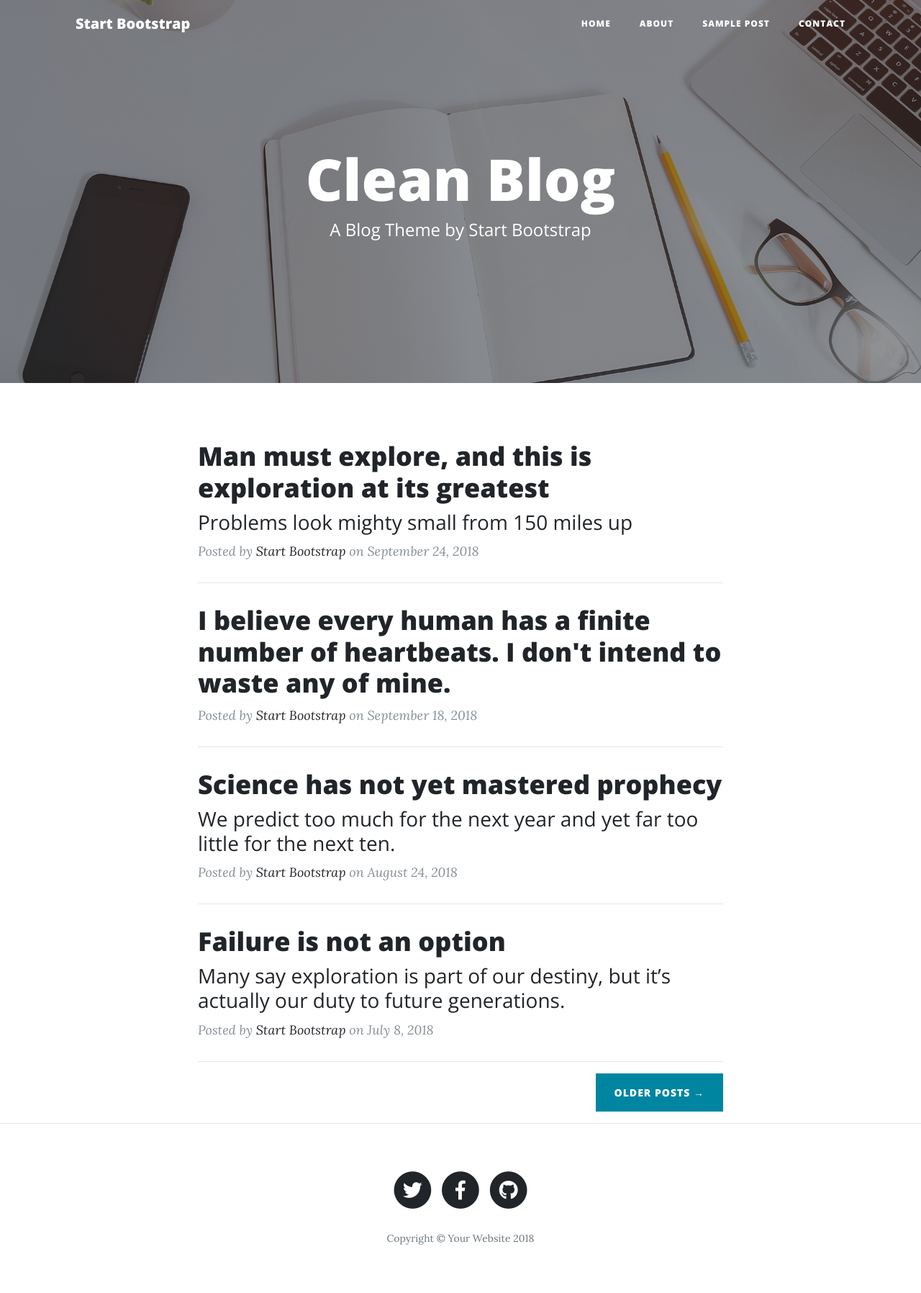
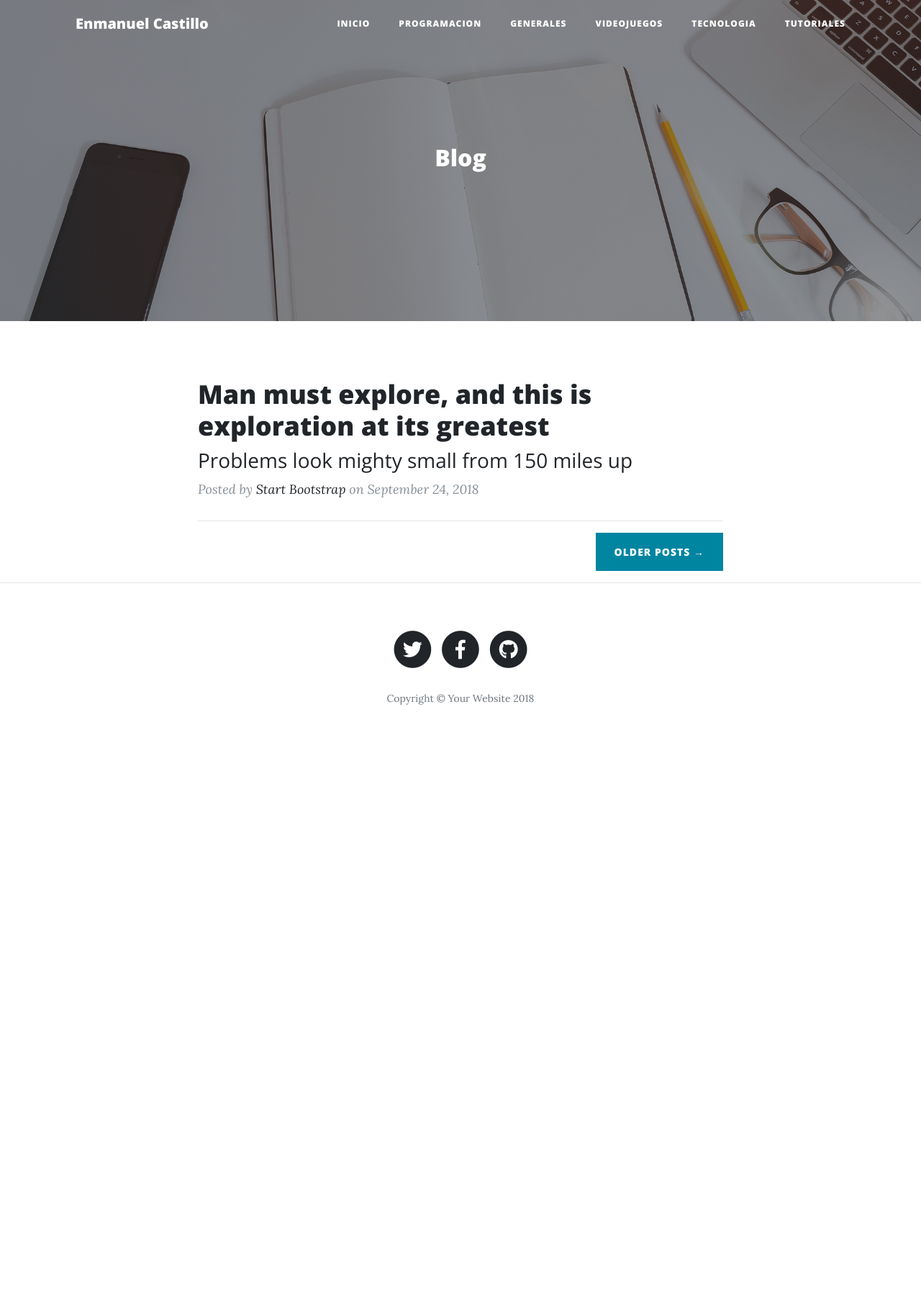
Before and after one commit to enmanuelCastillo5/django_blog, a Django app: page / in a window 1280 px wide. Shown: the whole page at 72% size. After the commit the page ends 979 px from the top, so only its background shows below. Run offline with Django 3.2, Linux system fonts and the light colour scheme; some libraries are stand-ins or nearby versions.

Commit message:
generando paginas template

```diff
--- a/aplicaciones/blog/urls.py
+++ b/aplicaciones/blog/urls.py
@@ -1,5 +1,10 @@
 from django.urls import path
-from .views import home
+from .views import *
 urlpatterns = [
-    path('', home, name = 'index.html'),
+    path('', home, name = 'index'),
+    path('generales/', generales, name = 'generales'),
+    path('programacion/', programacion, name = 'programacion'),
+    path('tecnologia/', tecnologia, name = 'tecnologia'),
+    path('tutoriales/', tutoriales, name = 'tutoriales'),
+    path('videojuegos/', videojuegos, name = 'videojuegos')
 ]
--- a/aplicaciones/blog/views.py
+++ b/aplicaciones/blog/views.py
@@ -2,3 +2,18 @@ from django.shortcuts import render
 
 def home(request):
     return render(request, 'index.html')
+
+def generales(request):
+    return render(request, 'generales.html')
+
+def programacion(request):
+    return render(request, 'programacion.html')
+
+def videojuegos(request):
+    return render(request, 'videojuegos.html')
+
+def tecnologia(request):
+    return render(request, 'tecnologia.html')
+
+def tutoriales(request):
+    return render(request, 'tutoriales.html')
--- a/templates/index.html
+++ b/templates/index.html
@@ -9,7 +9,7 @@
     <meta name="description" content="">
     <meta name="author" content="">
 
-    <title>Clean Blog - Start Bootstrap Theme</title>
+    <title>{% block title %}BLOG - DJANGO {% endblock title%}</title>
 
     <!-- Bootstrap core CSS -->
     <link href="{% static 'vendor/bootstrap/css/bootstrap.min.css' %}" rel="stylesheet">
@@ -29,7 +29,7 @@
     <!-- Navigation -->
     <nav class="navbar navbar-expand-lg navbar-light fixed-top" id="mainNav">
       <div class="container">
-        <a class="navbar-brand" href="index.html">Start Bootstrap</a>
+        <a class="navbar-brand" href="{% url 'blog:index' %}">Enmanuel Castillo</a>
         <button class="navbar-toggler navbar-toggler-right" type="button" data-toggle="collapse" data-target="#navbarResponsive" aria-controls="navbarResponsive" aria-expanded="false" aria-label="Toggle navigation">
           Menu
           <i class="fas fa-bars"></i>
@@ -37,16 +37,22 @@
         <div class="collapse navbar-collapse" id="navbarResponsive">
           <ul class="navbar-nav ml-auto">
             <li class="nav-item">
-              <a class="nav-link" href="index.html">Home</a>
+              <a class="nav-link" href="{% url 'blog:index' %}">INICIO</a>
             </li>
             <li class="nav-item">
-              <a class="nav-link" href="about.html">About</a>
+              <a class="nav-link" href="{% url 'blog:programacion' %}">PROGRAMACION</a>
             </li>
             <li class="nav-item">
-              <a class="nav-link" href="post.html">Sample Post</a>
+              <a class="nav-link" href="{% url 'blog:generales' %}">GENERALES</a>
             </li>
             <li class="nav-item">
-              <a class="nav-link" href="contact.html">Contact</a>
+              <a class="nav-link" href="{% url 'blog:videojuegos' %}">VIDEOJUEGOS</a>
+            </li>
+            <li class="nav-item">
+              <a class="nav-link" href="{% url 'blog:tecnologia' %}">TECNOLOGIA</a>
+            </li>
+            <li class="nav-item">
+              <a class="nav-link" href="{% url 'blog:tutoriales' %}">TUTORIALES</a>
             </li>
           </ul>
         </div>
@@ -54,14 +60,13 @@
     </nav>
 
     <!-- Page Header -->
-    <header class="masthead" style="background-image: url('{% static 'img/home-bg.jpg' %}')">
+    <header class="masthead" style="background-image: url({% block imagen %}{% static 'img/home-bg.jpg' %}{% endblock imagen %})">
       <div class="overlay"></div>
       <div class="container">
         <div class="row">
           <div class="col-lg-8 col-md-10 mx-auto">
             <div class="site-heading">
-              <h1>Clean Blog</h1>
-              <span class="subheading">A Blog Theme by Start Bootstrap</span>
+              <h2>{% block titulo-principal %}Blog{% endblock titulo-principal %}</h2>
             </div>
           </div>
         </div>
@@ -84,45 +89,6 @@
             <p class="post-meta">Posted by
               <a href="#">Start Bootstrap</a>
               on September 24, 2018</p>
-          </div>
-          <hr>
-          <div class="post-preview">
-            <a href="post.html">
-              <h2 class="post-title">
-                I believe every human has a finite number of heartbeats. I don't intend to waste any of mine.
-              </h2>
-            </a>
-            <p class="post-meta">Posted by
-              <a href="#">Start Bootstrap</a>
-              on September 18, 2018</p>
-          </div>
-          <hr>
-          <div class="post-preview">
-            <a href="post.html">
-              <h2 class="post-title">
-                Science has not yet mastered prophecy
-              </h2>
-              <h3 class="post-subtitle">
-                We predict too much for the next year and yet far too little for the next ten.
-              </h3>
-            </a>
-            <p class="post-meta">Posted by
-              <a href="#">Start Bootstrap</a>
-              on August 24, 2018</p>
-          </div>
-          <hr>
-          <div class="post-preview">
-            <a href="post.html">
-              <h2 class="post-title">
-                Failure is not an option
-              </h2>
-              <h3 class="post-subtitle">
-                Many say exploration is part of our destiny, but it’s actually our duty to future generations.
-              </h3>
-            </a>
-            <p class="post-meta">Posted by
-              <a href="#">Start Bootstrap</a>
-              on July 8, 2018</p>
           </div>
           <hr>
           <!-- Pager -->
--- a/templates/post.html
+++ b/templates/post.html
@@ -8,7 +8,7 @@
     <meta name="description" content="">
     <meta name="author" content="">
 
-    <title>Clean Blog - Start Bootstrap Theme</title>
+    <title>{% block title%} Post {% endblock %}</title>
 
     <!-- Bootstrap core CSS -->
     <link href="vendor/bootstrap/css/bootstrap.min.css" rel="stylesheet">
```
Also changed, not shown: templates/generales.html (added, +13 -0 lines), templates/programacion.html (added, +13 -0 lines), templates/tecnologia.html (added, +13 -0 lines), templates/tutoriales.html (added, +13 -0 lines), templates/videojuegos.html (added, +13 -0 lines), static/img/generales.jpg (added), static/img/programacion.jpg (added), static/img/tecnologia.jpg (added), static/img/tutoriales.jpg (added), static/img/videojuegos.jpg (added).
